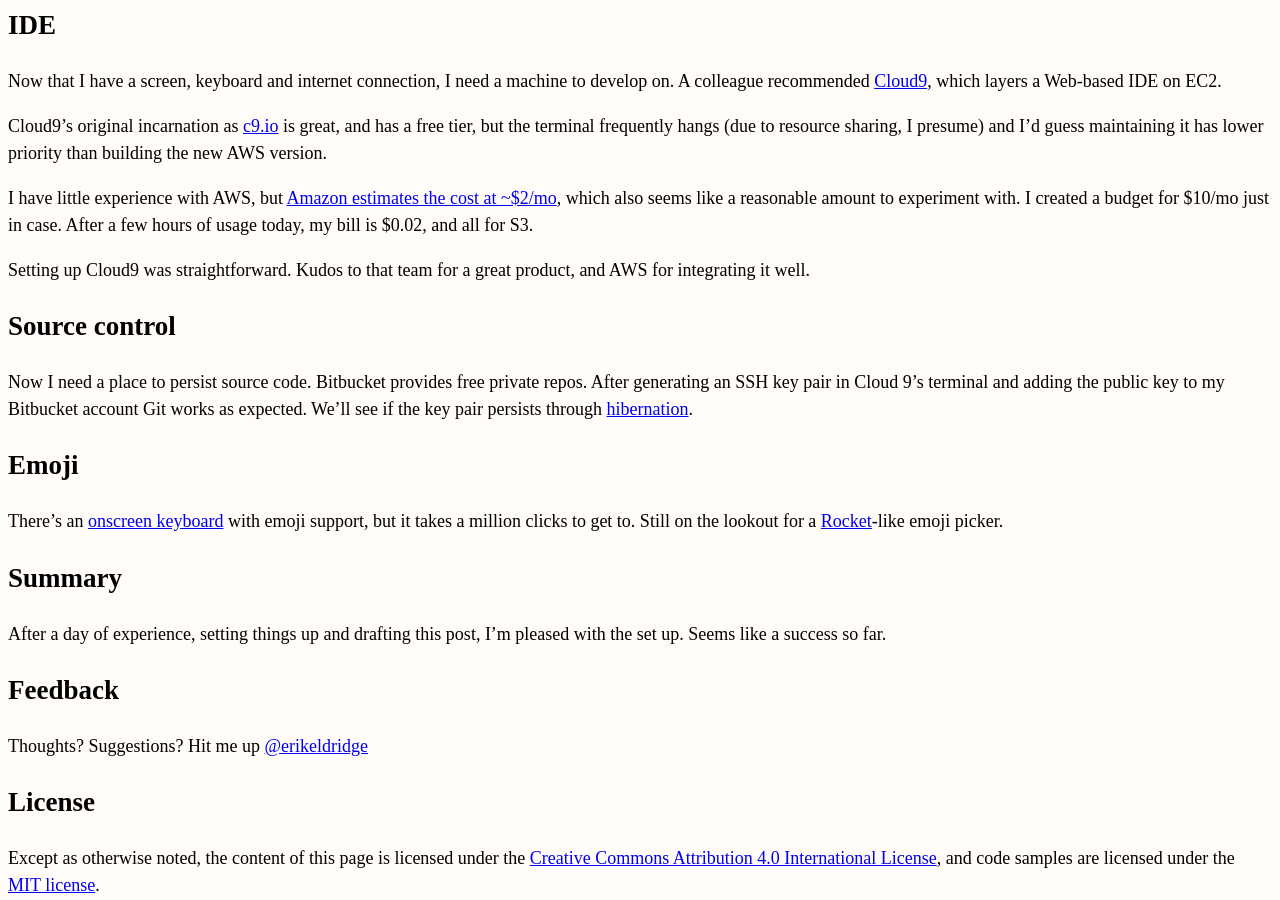
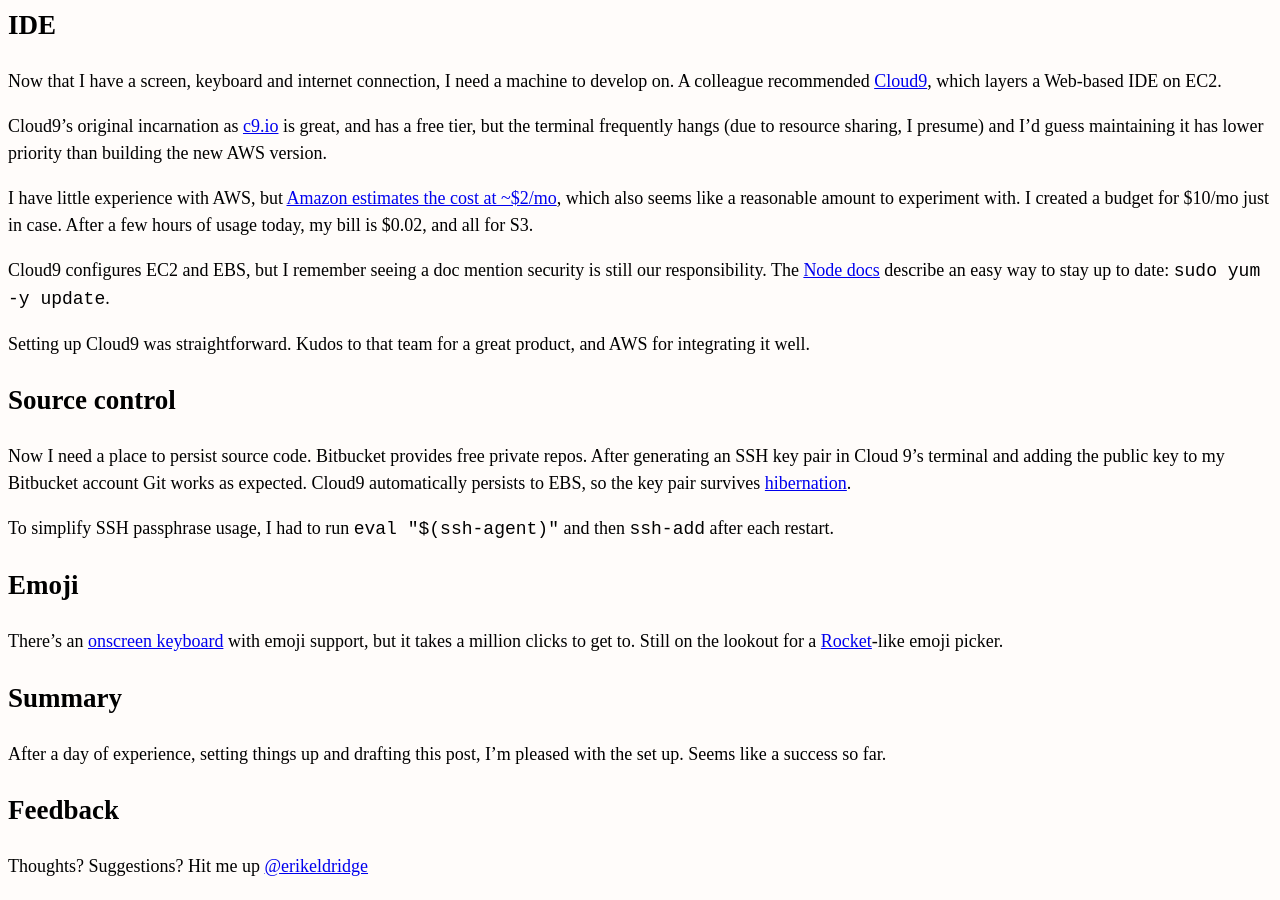
Before and after one commit to erikeldridge/erikeldridge.github.com, a Jekyll site: the page built from _posts/2017-12-24-netbook-development.md, in a window 1280 px wide and 900 px high, scrolled down 666 px. Built offline with Jekyll 4.4.1, drawn with Linux system fonts in a browser that asks for light colours; nearby versions of some CDN libraries.

Commit message:
Update from Forestry.io - 2017-12-24-netbook-development.md

```diff
--- a/_posts/2017-12-24-netbook-development.md
+++ b/_posts/2017-12-24-netbook-development.md
@@ -38,11 +38,15 @@
 
 I have little experience with AWS, but [Amazon estimates the cost at \~$2/mo](https://aws.amazon.com/cloud9/pricing/), which also seems like a reasonable amount to experiment with. I created a budget for $10/mo just in case. After a few hours of usage today, my bill is $0.02, and all for S3.
 
+Cloud9 configures EC2 and EBS, but I remember seeing a doc mention security is still our responsibility. The [Node docs](http://docs.aws.amazon.com/cloud9/latest/user-guide/sample-nodejs.html) describe an easy way to stay up to date: `sudo yum -y update`.
+
 Setting up Cloud9 was straightforward. Kudos to that team for a great product, and AWS for integrating it well.
 
 ## Source control
 
-Now I need a place to persist source code. Bitbucket provides free private repos. After generating an SSH key pair in Cloud 9's terminal and adding the public key to my Bitbucket account Git works as expected. We'll see if the key pair persists through [hibernation](https://aws.amazon.com/cloud9/faqs/).
+Now I need a place to persist source code. Bitbucket provides free private repos. After generating an SSH key pair in Cloud 9's terminal and adding the public key to my Bitbucket account Git works as expected. Cloud9 automatically persists to EBS, so the key pair survives [hibernation](https://aws.amazon.com/cloud9/faqs/).
+
+To simplify SSH passphrase usage, I had to run `eval "$(ssh-agent)"` and then `ssh-add` after each restart.
 
 ## Emoji
 
```
Also changed, not shown: other parts of _posts/2017-12-24-netbook-development.md (+1 -1 lines).
